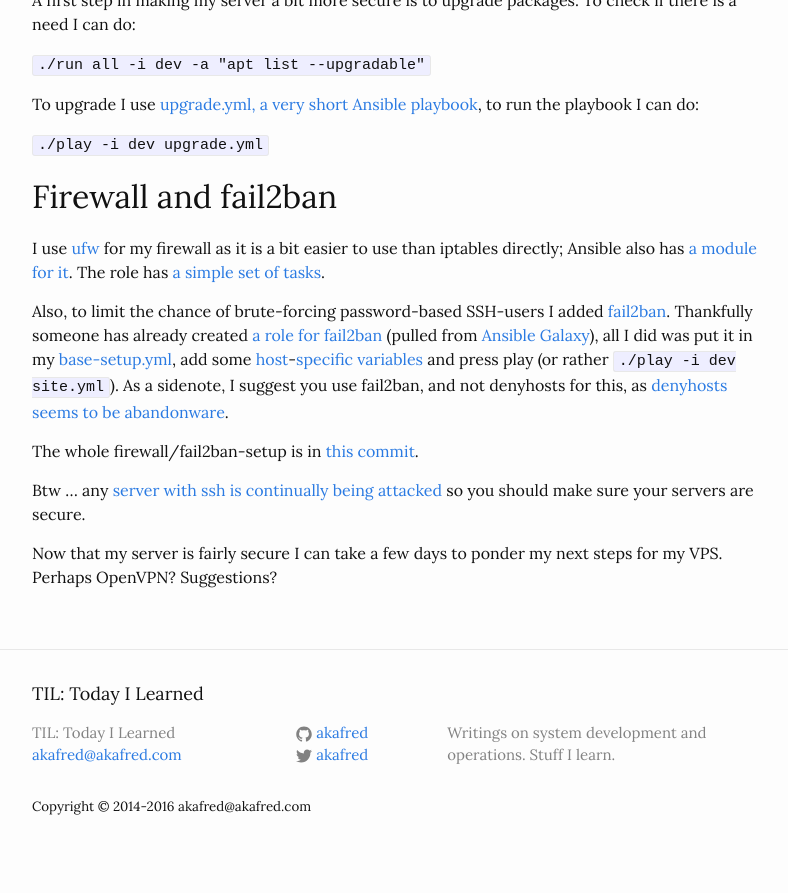
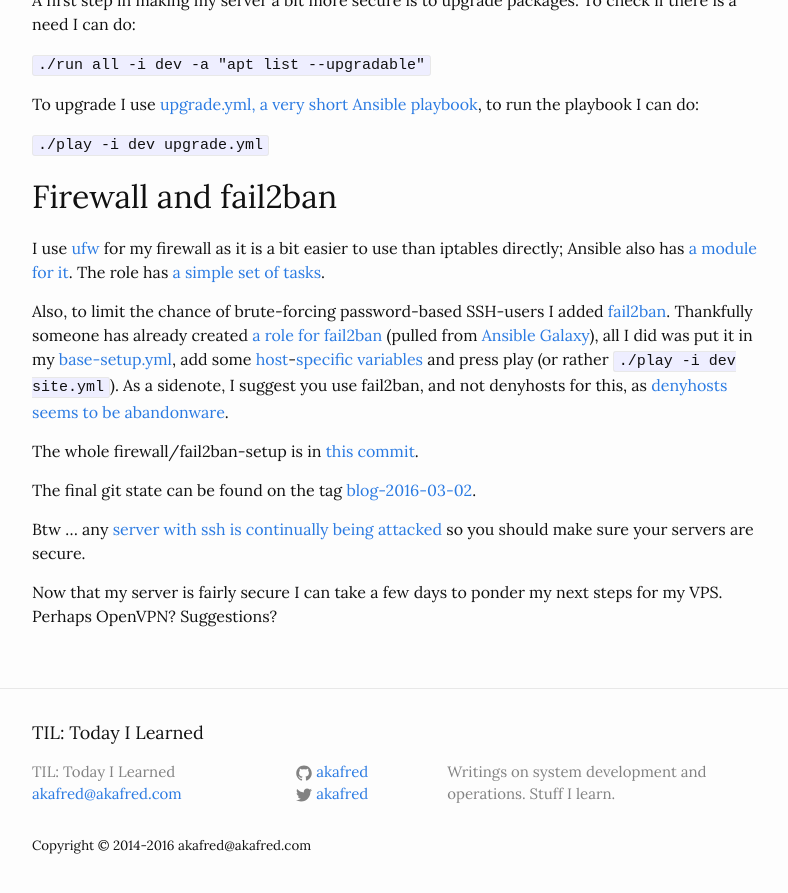
Before and after one commit to camillesalvador/akafred.github.io, a Jekyll site: the page built from _posts/2016-02-29-my-budget-virtual-server-in-the-cloud.markdown, in a window 1280 px wide and 900 px high, scrolled down 2477 px. Shown: the top 893 px of the window, without its empty margins (238-1026 px from the left). Built offline with Jekyll 4.4.1, drawn with Linux system fonts in a browser that asks for light colours; some web fonts are replaced; comment, search, counter and statistics services are not loaded; before the commit the page ends 3338 px from its top, so only the background shows below that.

Commit message:
Add reference to final git state in server-post

```diff
--- a/_posts/2016-02-29-my-budget-virtual-server-in-the-cloud.markdown
+++ b/_posts/2016-02-29-my-budget-virtual-server-in-the-cloud.markdown
@@ -91,6 +91,8 @@ Also, to limit the chance of brute-forcing password-based SSH-users I added [fai
 
 The whole firewall/fail2ban-setup is in [this commit][427ffe0e97fed5c49431e40cd6bd5d1f15d9c94c].
 
+The final git state can be found on the tag [blog-2016-03-02][blog-2016-03-02].
+
 Btw … any [server with ssh is continually being attacked][livesshattack] so you should make sure your servers are secure.
 
 Now that my server is fairly secure I can take a few days to ponder my next steps for my VPS. Perhaps OpenVPN? Suggestions?
@@ -122,4 +124,5 @@ Now that my server is fairly secure I can take a few days to ponder my next step
 [fail2ban-role]: https://galaxy.ansible.com/nickjj/fail2ban/
 [denyhosts-abandonware]: https://bugs.debian.org/cgi-bin/bugreport.cgi?bug=732712
 [galaxy]: https://galaxy.ansible.com/
+[blog-2016-03-02]: https://github.com/akafred/formasjon/tree/blog-2016-03-02
 [livesshattack]: https://livesshattack.net/
```
